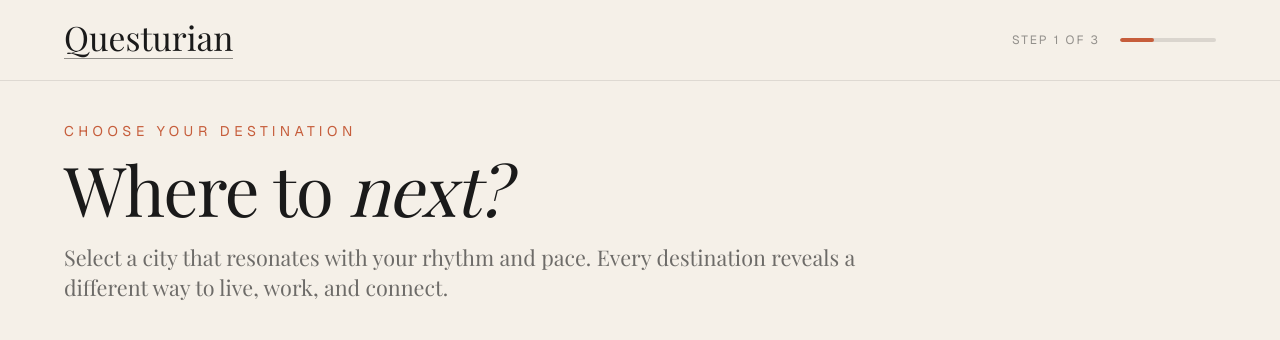
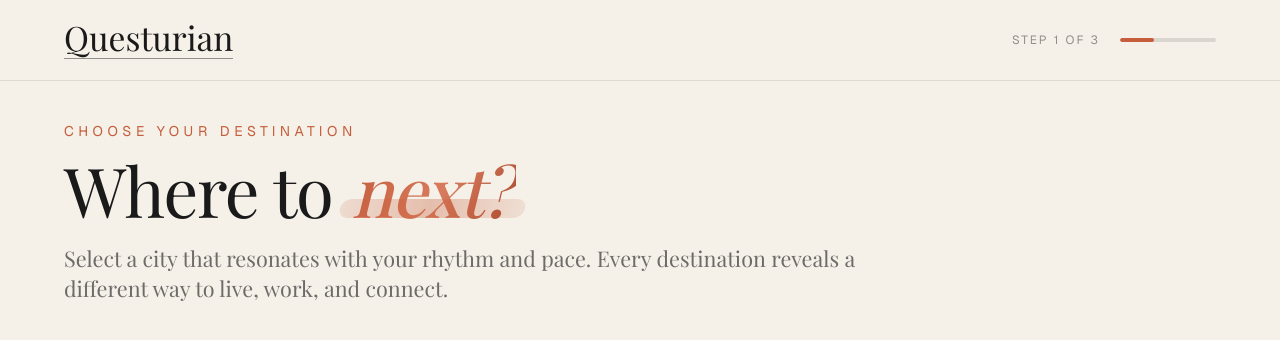
Before and after one commit to Questurian/questura, a Next.js app in the folder apps/questura/apps/client/: page / in a window 1280 px wide. Shown: the top 340 px of the page. Built offline with nearby package versions, Linux system fonts and the light colour scheme; no server answers; a web font is replaced by a local one.

Commit message:
Add next pop animation styles

```diff
--- a/apps/questura/apps/client/src/app/globals.css
+++ b/apps/questura/apps/client/src/app/globals.css
@@ -139,6 +139,34 @@ input:-webkit-autofill:active {
   }
 }
 
+@keyframes next-pop-enter {
+  from {
+    opacity: 0;
+    transform: translateY(14px) scale(0.86) rotate(-2deg);
+    filter: blur(2px);
+  }
+  62% {
+    opacity: 1;
+    transform: translateY(-2px) scale(1.08) rotate(-0.5deg);
+    filter: blur(0);
+  }
+  to {
+    opacity: 1;
+    transform: translateY(0) scale(1) rotate(0);
+    filter: blur(0);
+  }
+}
+
+@keyframes next-pop-shimmer {
+  0%,
+  100% {
+    background-position: 0% 50%;
+  }
+  50% {
+    background-position: 100% 50%;
+  }
+}
+
 .animate-fade-in-up {
   animation: fade-in-up 0.8s cubic-bezier(0.22, 1, 0.36, 1) forwards;
   opacity: 0;
@@ -190,3 +218,42 @@ input:-webkit-autofill:active {
 .group:hover .image-zoom {
   transform: scale(1.08);
 }
+
+.city-next-pop {
+  position: relative;
+  display: inline-block;
+  font-style: italic;
+  font-weight: 500;
+  line-height: 0.95;
+  padding-inline: 0.05em;
+  color: transparent;
+  background: linear-gradient(120deg, #b94f2d 0%, #d97b5d 35%, #8f3117 68%, #c65d3b 100%);
+  background-size: 210% 210%;
+  -webkit-background-clip: text;
+  background-clip: text;
+  filter: drop-shadow(0 6px 14px rgba(198, 93, 59, 0.26));
+  animation:
+    next-pop-enter 0.9s cubic-bezier(0.16, 1, 0.3, 1) both,
+    next-pop-shimmer 4.2s ease-in-out infinite 0.95s;
+}
+
+.city-next-pop::after {
+  content: '';
+  position: absolute;
+  left: -0.12em;
+  right: -0.12em;
+  bottom: 0.06em;
+  height: 0.28em;
+  border-radius: 999px;
+  transform: skewX(-14deg);
+  background: linear-gradient(90deg, rgba(198, 93, 59, 0.14) 0%, rgba(198, 93, 59, 0.34) 48%, rgba(198, 93, 59, 0.12) 100%);
+  z-index: -1;
+  pointer-events: none;
+}
+
+@media (prefers-reduced-motion: reduce) {
+  .city-next-pop {
+    animation: none;
+    background-position: 45% 50%;
+  }
+}
--- a/apps/questura/apps/client/src/features/CityDiscovery/components/CitySelectionTopSection.tsx
+++ b/apps/questura/apps/client/src/features/CityDiscovery/components/CitySelectionTopSection.tsx
@@ -26,7 +26,8 @@ export function CitySelectionTopSection({ children }: CitySelectionTopSectionPro
       </header>
 
       <main className="px-4 480:px-6 768:px-10 1024:px-16 pb-12 768:pb-20">
-        <section className="pt-6 480:pt-8 768:pt-10 max-w-[62rem]">
+        <section className="pt-6 480:pt-8 768:pt-10 max-w-[1400px] mx-auto">
+          <div className="max-w-[62rem]">
             <p className="text-[#C65D3B] text-xs 480:text-sm tracking-[0.32em] uppercase mb-2 480:mb-3 768:mb-4 animate-slide-in-right">
               Choose your destination
             </p>
@@ -35,7 +36,7 @@ export function CitySelectionTopSection({ children }: CitySelectionTopSectionPro
               className="font-display text-[#1A1A1A] leading-[0.94] tracking-[-0.02em] text-[2rem] 480:text-[2.7rem] 768:text-[3.6rem] 1024:text-[4.3rem] animate-text-reveal"
               style={{ animationDelay: '0.1s' }}
             >
-            Where to <span className="italic font-normal">next?</span>
+              Where to <span className="city-next-pop">next?</span>
             </h1>
 
             <p
@@ -45,6 +46,7 @@ export function CitySelectionTopSection({ children }: CitySelectionTopSectionPro
               Select a city that resonates with your rhythm and pace. Every destination reveals a different way to
               live, work, and connect.
             </p>
+          </div>
         </section>
 
         <div className="mt-8 768:mt-10 1024:mt-12">{children}</div>
```
Lines whose indentation alone changed are shown as unchanged.
